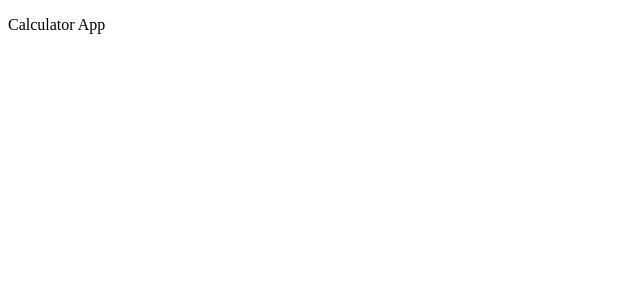
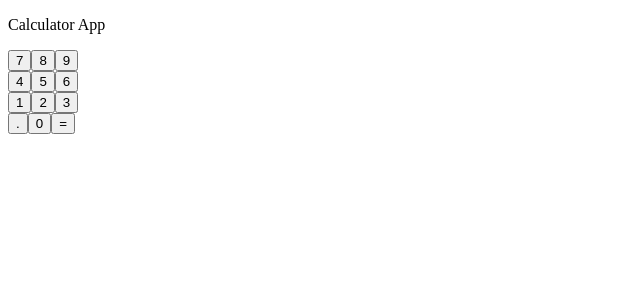
Before and after one commit to nagillimnayr/calculator-ts, a React app: page / in a window 1280 px wide. Shown: the top 300 px of the page, without its empty margins (0-640 px from the left). Built offline with nearby package versions, Linux system fonts and the light colour scheme; the HTML template or start-up script is replaced by a standard one.

Commit message:
feat: add number buttons to Calculator component

```diff
--- a/src/components/calculator/Calculator.tsx
+++ b/src/components/calculator/Calculator.tsx
@@ -1,4 +1,13 @@
 import React from 'react';
+import NumButtonGroup from './NumButtonGroup';
 export default function Calculator() {
-  return <></>;
+  return (
+    <div id="calculator">
+      <div id="displayPanel"></div>
+      <div id="buttonPanel">
+        <NumButtonGroup />
+        <div id="operatorBtns"></div>
+      </div>
+    </div>
+  );
 }
```
